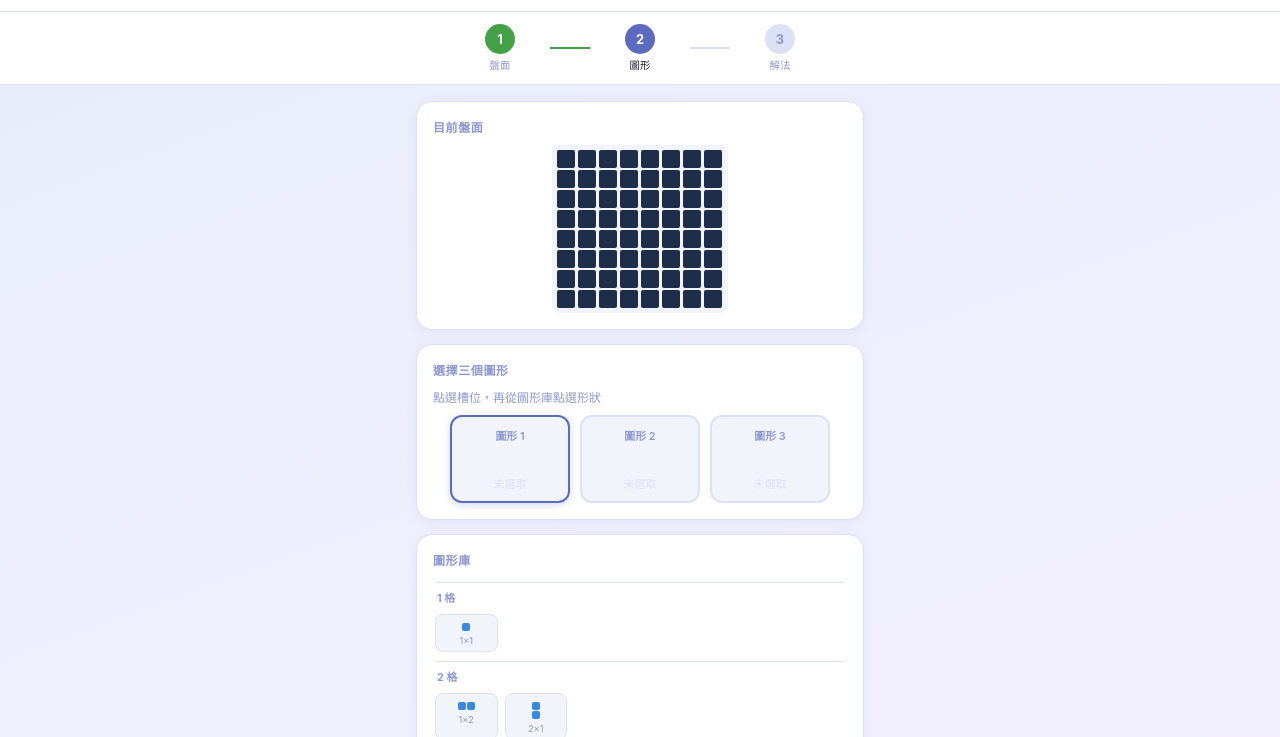
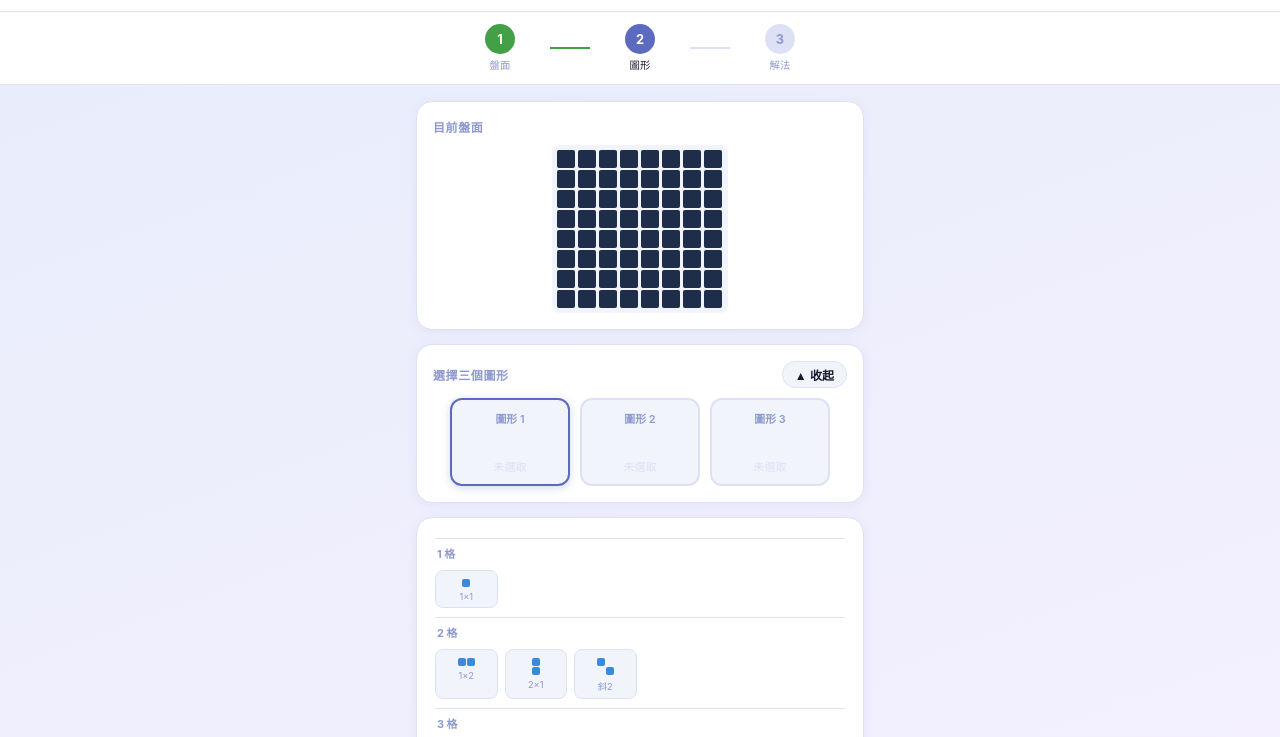
Before and after one commit to 1cscar/bb-solver, a plain HTML site: page index.html in a window 1280 px wide. Both pictures are taken after a click on the button "下一步：選擇圖形 →". Shown: the part 61-798 px from the top of the page. Drawn offline with Linux system fonts and the light colour scheme.

Commit message:
Accordion lib + missing shapes (diagonal, 3-cell corners)
- Shape library auto-collapses when all 3 slots filled
- Clearing a slot re-opens the library automatically
- Manual toggle button (▲收起 / ▼展開)
- Added: 斜2, 斜3, ┘┌┐└ (3-cell corner L in 4 rotations)

Co-Authored-By: Claude Sonnet 4.6 <noreply@anthropic.com>

```diff
--- a/index.html
+++ b/index.html
@@ -216,13 +216,14 @@ main{padding:16px;max-width:480px;margin:0 auto;display:flex;flex-direction:colu
   </div>
 
   <div class="card">
-    <div class="card-title">選擇三個圖形</div>
-    <p style="font-size:0.75rem;color:var(--muted);margin-bottom:10px">點選槽位，再從圖形庫點選形狀</p>
+    <div style="display:flex;align-items:center;justify-content:space-between;margin-bottom:10px">
+      <div class="card-title" style="margin-bottom:0">選擇三個圖形</div>
+      <button id="lib-toggle-btn" class="btn btn-muted" style="padding:4px 12px;font-size:0.75rem" onclick="toggleLib()">▲ 收起</button>
+    </div>
     <div class="slots-row" id="slots-row"></div>
   </div>
 
-  <div class="card">
-    <div class="card-title">圖形庫</div>
+  <div id="lib-card" class="card">
     <div class="lib-grid" id="lib-grid"></div>
   </div>
 
@@ -279,11 +280,18 @@ const SHAPES = [
   {group:'2 格'},
   {name:'1×2',   cells:[[0,0],[0,1]]},
   {name:'2×1',   cells:[[0,0],[1,0]]},
+  {name:'斜2',   cells:[[0,0],[1,1]]},
 
   // ── 3 格 ──────────────────────────────────
   {group:'3 格'},
   {name:'1×3',   cells:[[0,0],[0,1],[0,2]]},
   {name:'3×1',   cells:[[0,0],[1,0],[2,0]]},
+  {name:'斜3',   cells:[[0,0],[1,1],[2,2]]},
+  // small corner L (3 cells, 4 rotations)
+  {name:'┘',     cells:[[0,0],[1,0],[1,1]]},
+  {name:'└',     cells:[[0,1],[1,0],[1,1]]},
+  {name:'┐',     cells:[[0,0],[0,1],[1,1]]},
+  {name:'┌',     cells:[[0,0],[0,1],[1,0]]},
 
   // ── 4 格 ──────────────────────────────────
   {group:'4 格'},
@@ -489,6 +497,8 @@ function gotoStep2() {
   renderSlots();
   renderLib();
   checkSolveBtn();
+  // Open lib if any slot is empty, collapse if all filled
+  setLibOpen(selectedPieces.some(p => p === null));
   setStep(2);
 }
 
@@ -567,7 +577,7 @@ function renderSlots() {
       const clr = document.createElement('button');
       clr.className = 'slot-clear';
       clr.textContent = '✕ 清除';
-      clr.onclick = e => { e.stopPropagation(); selectedPieces[i] = null; renderSlots(); renderLib(); checkSolveBtn(); };
+      clr.onclick = e => { e.stopPropagation(); selectedPieces[i] = null; renderSlots(); renderLib(); checkSolveBtn(); setLibOpen(true); };
       slot.appendChild(clr);
     } else {
       const hint = document.createElement('div');
@@ -607,6 +617,21 @@ function renderLib() {
   });
 }
 
+// ── Accordion state ──
+let libOpen = true;
+
+function setLibOpen(open) {
+  libOpen = open;
+  const card = document.getElementById('lib-card');
+  const btn  = document.getElementById('lib-toggle-btn');
+  card.style.display = open ? '' : 'none';
+  btn.textContent = open ? '▲ 收起' : '▼ 展開';
+}
+
+function toggleLib() {
+  setLibOpen(!libOpen);
+}
+
 function pickShape(idx) {
   selectedPieces[activeSlot] = idx;
   // Auto-advance to next empty slot
@@ -615,6 +640,8 @@ function pickShape(idx) {
   renderSlots();
   renderLib();
   checkSolveBtn();
+  // Auto-collapse when all 3 picked
+  if (selectedPieces.every(p => p !== null)) setLibOpen(false);
 }
 
 function checkSolveBtn() {
```
